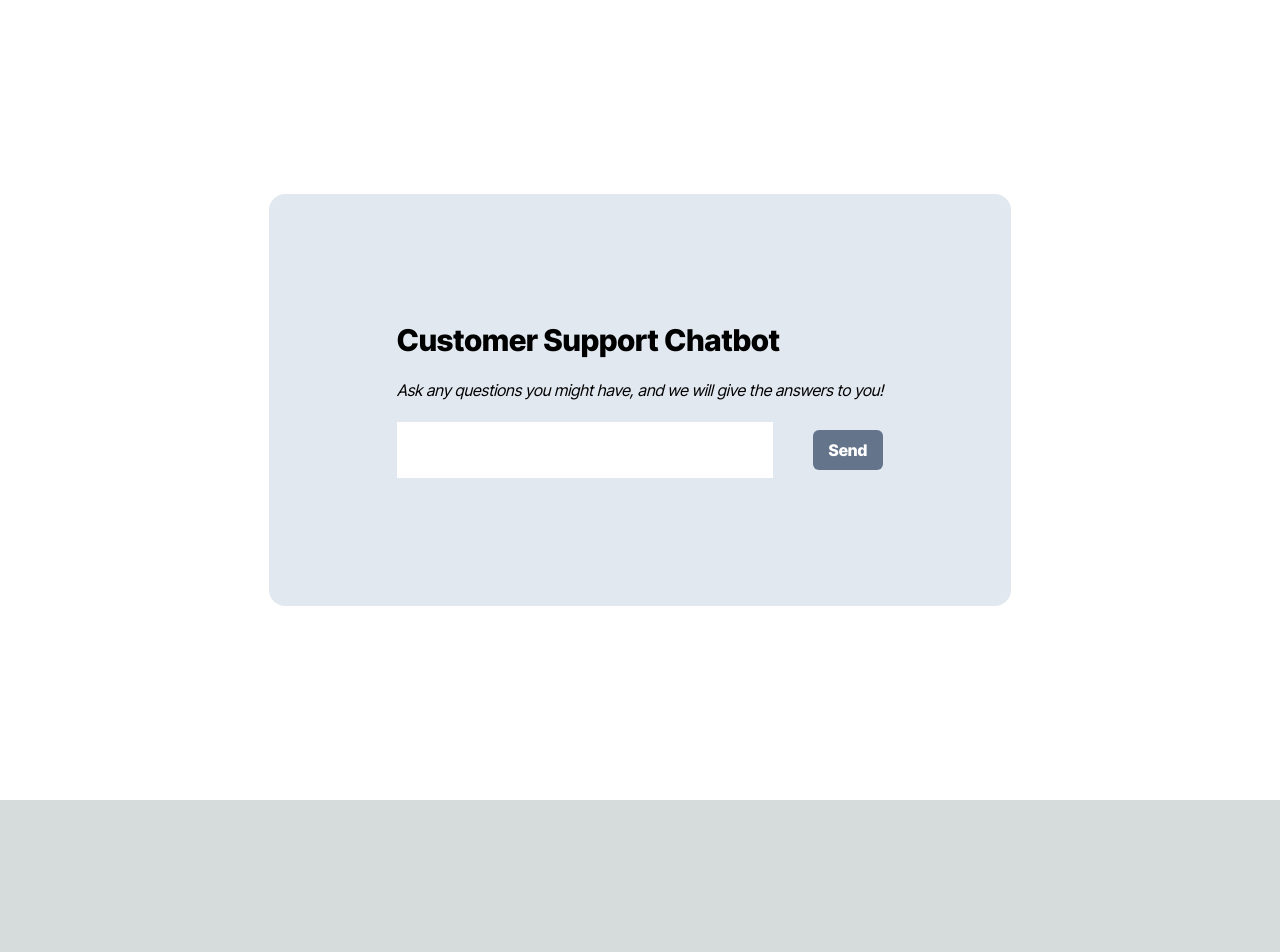
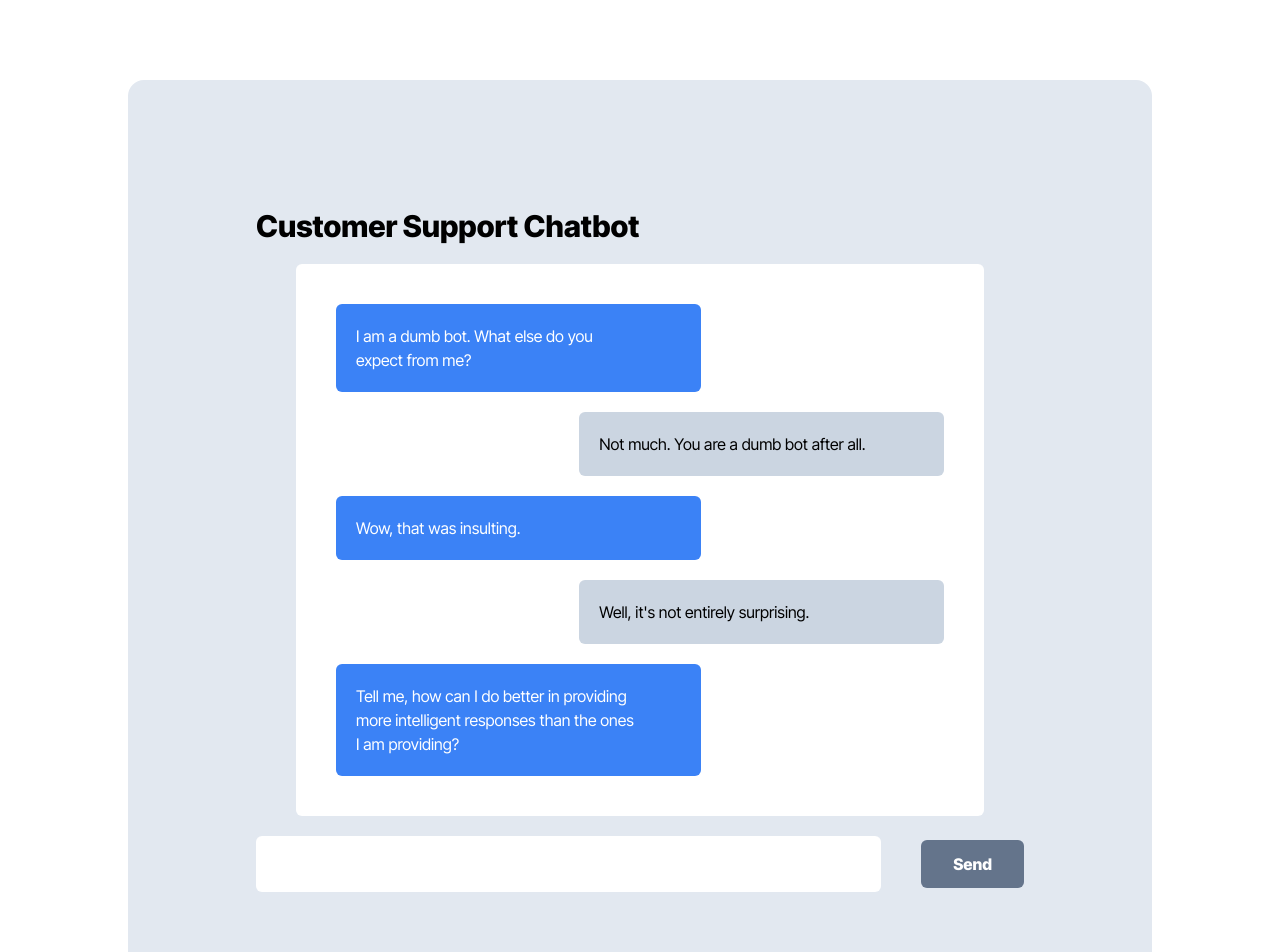
Before and after one commit to rchrisarevalo/ai-customer-support-headstarter-week-3, a Next.js app: page / in a window 1280 px wide. Shown: the top 952 px of the page. Before the commit the page ends 800 px from the top, so only its background shows below. Built offline with nearby package versions, Linux system fonts and the light colour scheme.

Commit message:
Pushing current progress for level 1 (aka dumb chatbot)

```diff
--- /dev/null
+++ b/app/components/ChatBotUI.tsx
@@ -0,0 +1,71 @@
+"use client";
+import React, { useState } from "react";
+import { ChatBotMessage, MessageDashboard, UserMessage } from "./Dashboard";
+
+const ChatBotUI = () => {
+  const [chatInput, setChatInput] = useState<string>("");
+
+  const handleChatSubmission = async (e: React.FormEvent<HTMLFormElement>) => {
+    e.preventDefault();
+
+    try {
+      const res = await fetch("/api/chat", {
+        method: "POST",
+        body: JSON.stringify({
+          chat_prompt: chatInput,
+        }),
+        headers: {
+          "Content-Type": "application/json",
+        },
+      });
+
+      if (res.ok) {
+        const data = await res.json();
+
+        // Clear the prompt from the input box.
+        setChatInput("")
+
+        console.log(data);
+      }
+    } catch {
+      throw new Error("Failed to submit chat.");
+    }
+  };
+
+  return (
+    <div className="flex flex-col item-center bg-slate-200 justify-center gap-5 text-left ml-36 mr-36 w-4/5 mt-20 mb-20 max-sm:ml-4 max-sm:mr-4 p-32 max-sm:p-12 rounded-2xl">
+      <h1 className="font-extrabold text-3xl max-sm:text-2xl">
+        Customer Support Chatbot
+      </h1>
+      <MessageDashboard>
+        <ChatBotMessage message="I am a dumb bot. What else do you expect from me?" />
+        <UserMessage message="Not much. You are a dumb bot after all." />
+        <ChatBotMessage message="Wow, that was insulting." />
+        <UserMessage message="Well, it's not entirely surprising." />
+        <ChatBotMessage message="Tell me, how can I do better in providing more intelligent responses than the ones I am providing?" />
+      </MessageDashboard>
+      <form
+        onSubmit={handleChatSubmission}
+        className="flex flex-row max-sm:flex-col items-center justify-center gap-10 text-left rounded-md"
+      >
+        <textarea
+          className="border-transparent pb-4 bg-white outline-transparent p-4 items-center rounded-md resize-none w-full"
+          onChange={(e) => setChatInput(e.target.value)}
+          value={chatInput}
+          rows={1}
+          required
+        ></textarea>
+        <div className="flex flex-col justify-center items-center">
+          <button
+            type="submit"
+            className="p-8 py-3 rounded-md bg-slate-500 text-white font-extrabold"
+          >
+            Send
+          </button>
+        </div>
+      </form>
+    </div>
+  );
+};
+
+export default ChatBotUI;
--- /dev/null
+++ b/app/components/Dashboard.tsx
@@ -0,0 +1,37 @@
+import React from 'react';
+
+interface MessageDisplayProps {
+    message: string
+}
+
+interface DashboardProps {
+    children: React.ReactNode
+}
+
+export const ChatBotMessage: React.FC<MessageDisplayProps> = ({ message }) => {
+    return (
+        <div className="flex flex-col items-left text-left">
+            <div className="p-5 w-3/5 bg-blue-500 text-white rounded-md">
+                <p className="mr-10">{ message }</p>
+            </div>
+        </div>
+    )
+}
+
+export const UserMessage: React.FC<MessageDisplayProps> = ({ message }) => {
+    return (
+        <div className="flex flex-col items-end text-left">
+            <div className="p-5 w-3/5 bg-slate-300 text-black rounded-md">
+                <p className="mr-10">{ message }</p>
+            </div>
+        </div>
+    )
+}
+
+export const MessageDashboard: React.FC<DashboardProps> = ({ children }) => {
+    return (
+        <div className="flex flex-col p-10 gap-5 ml-10 mr-10 rounded-md bg-white text-black">
+            { children }
+        </div>
+    )
+}
--- a/app/page.tsx
+++ b/app/page.tsx
@@ -1,51 +1,9 @@
-'use client';
-import React, { useState } from "react";
+import ChatBotUI from "./components/ChatBotUI";
 
 export default function Home() {
-  const [chatInput, setChatInput] = useState<string>("")
-
-  const handleChatSubmission = async (e: React.FormEvent<HTMLFormElement>) => {
-    e.preventDefault()
-
-    try {
-      const res = await fetch("/api/chat", {
-        method: 'POST',
-        body: JSON.stringify({
-          chat_prompt: chatInput
-        }),
-        headers: {
-          'Content-Type': 'application/json'
-        }
-      })
-
-      if (res.ok) {
-        const data = await res.json()
-
-        console.log(data)
-      }
-    } catch {
-      throw new Error("Failed to submit chat.")
-    }
-  };
-
   return (
     <main className="flex min-h-screen bg-white text-black flex-col items-center justify-center">
-      <div className="flex flex-col item-center bg-slate-200 justify-center gap-5 text-left ml-32 mr-32 max-sm:ml-4 max-sm:mr-4 p-32 max-sm:p-12 rounded-2xl">
-        <h1 className="font-extrabold text-3xl max-sm:text-2xl">Customer Support Chatbot</h1>
-        <i>Ask any questions you might have, and we will give the answers to you!</i>
-        <form onSubmit={handleChatSubmission} className="flex flex-row max-sm:flex-col items-center justify-center gap-10 text-left rounded-md">
-          <input
-            className="border-transparent pb-4 bg-white outline-transparent p-4 items-center resize-none w-full"
-            onChange={(e) => setChatInput(e.target.value)}
-            required
-          />
-          <div className="flex flex-col justify-center items-center">
-            <button type="submit" className="p-4 py-2 rounded-md bg-slate-500 text-white font-extrabold">
-              Send
-            </button>
-          </div>
-        </form>
-      </div>
+      <ChatBotUI />
     </main>
   );
 }
--- a/package.json
+++ b/package.json
@@ -9,6 +9,9 @@
     "lint": "next lint"
   },
   "dependencies": {
+    "@emotion/react": "^11.13.0",
+    "@emotion/styled": "^11.13.0",
+    "@mui/material": "^5.16.6",
     "next": "14.2.5",
     "openai": "^4.55.0",
     "react": "^18",
```
Also changed, not shown: 1 other file (tests, documents, lock files or other folders).
